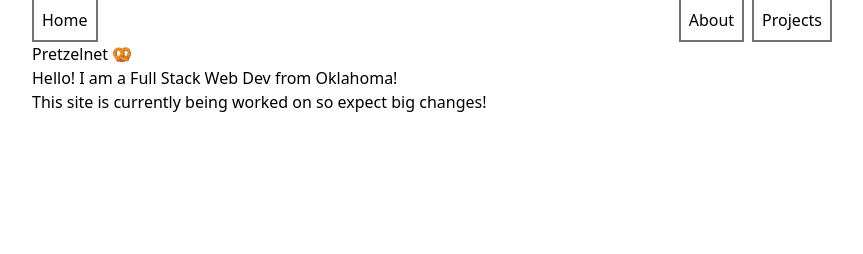
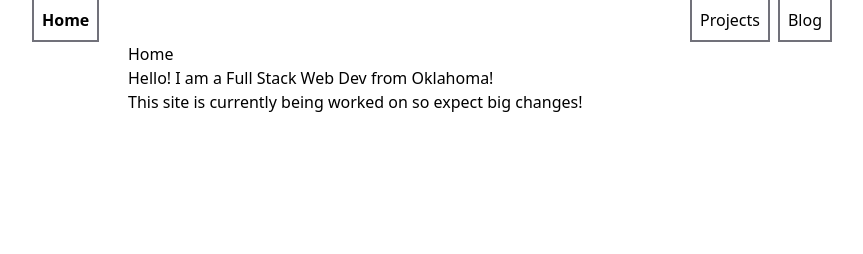
Before and after one commit to pretzelogical/pretzelogical.github.io, an Astro site: page / in a window 1280 px wide. Shown: the top 254 px of the page, without its empty margins (208-1071 px from the left). Built offline with nearby package versions, Linux system fonts and the light colour scheme; Astro itself is replaced by a stand-in of ours.

Commit message:
Add Bold links when link is active page

```diff
--- a/src/components/Navigation/Navigation.astro
+++ b/src/components/Navigation/Navigation.astro
@@ -1,12 +1,52 @@
 ---
+import { custom } from "astro/zod";
 import Hamburger from "../Hamburger.astro";
 import NavLink from "./NavLink.astro";
+
+type PagesType = {
+  [key: string]: {
+    href: string,
+    customClasses?: string
+  }
+}
+
+/**
+ * Generates the links for the navigation
+ */
+function generateLinks() {
+  const pages = {
+    "Home": {
+      href: "/",
+      customClasses: "mr-auto"
+    },
+    "Projects": {
+      href: "/projects",
+      customClasses: "mr-2"
+    },
+    "Blog": {
+      href: "/blog",
+    },
+  } as PagesType
+  const pageTitle = Astro.props.pageTitle;
+  const links = {};
+  for (const [key, value] of Object.entries(pages as PagesType)) {
+    if (key === pageTitle) {
+      value.customClasses += " font-bold";
+      links[key] = value;
+    } else {
+      links[key] = value;
+    }
+  }
+  return links;
+}
+
+const links = generateLinks();
 ---
 <Hamburger />
 <nav>
   <ul class="flex flex-row justify-end">
-    <NavLink customClasses="mr-auto" href="/">Home</NavLink>
-    <NavLink customClasses="mr-2" href="/about">About</NavLink>
-    <NavLink href="/projects">Projects</NavLink>
+    {Object.entries(links as PagesType).map(([key, value]) => (
+      <NavLink href={value.href} customClasses={value.customClasses}>{key}</NavLink>
+    ))}
   </ul>
 </nav>
--- a/src/layouts/BaseLayout.astro
+++ b/src/layouts/BaseLayout.astro
@@ -19,9 +19,9 @@ const { pageTitle } = Astro.props;
 		class="flex flex-col my-auto mx-0 px-60"
 	>
 		<header>
-			<Navigation />
+			<Navigation pageTitle={pageTitle} />
 		</header>
-		<main>
+		<main class="flex flex-col lg:px-24">
 			<h1>{pageTitle}</h1>
       <slot />
 		</main>
--- a/src/layouts/MarkdownPostLayout.astro
+++ b/src/layouts/MarkdownPostLayout.astro
@@ -1,6 +1,6 @@
 ---
 import BaseLayout from './BaseLayout.astro';
-import '../global.scss';
+// import '../global.scss';
 const { frontmatter } = Astro.props;
 ---
 
--- a/src/pages/index.astro
+++ b/src/pages/index.astro
@@ -1,6 +1,6 @@
 ---
 import BaseLayout from '../layouts/BaseLayout.astro';
-const pageTitle = 'Pretzelnet 🥨';
+const pageTitle = 'Home';
 ---
 
 <BaseLayout pageTitle={pageTitle}>
```
